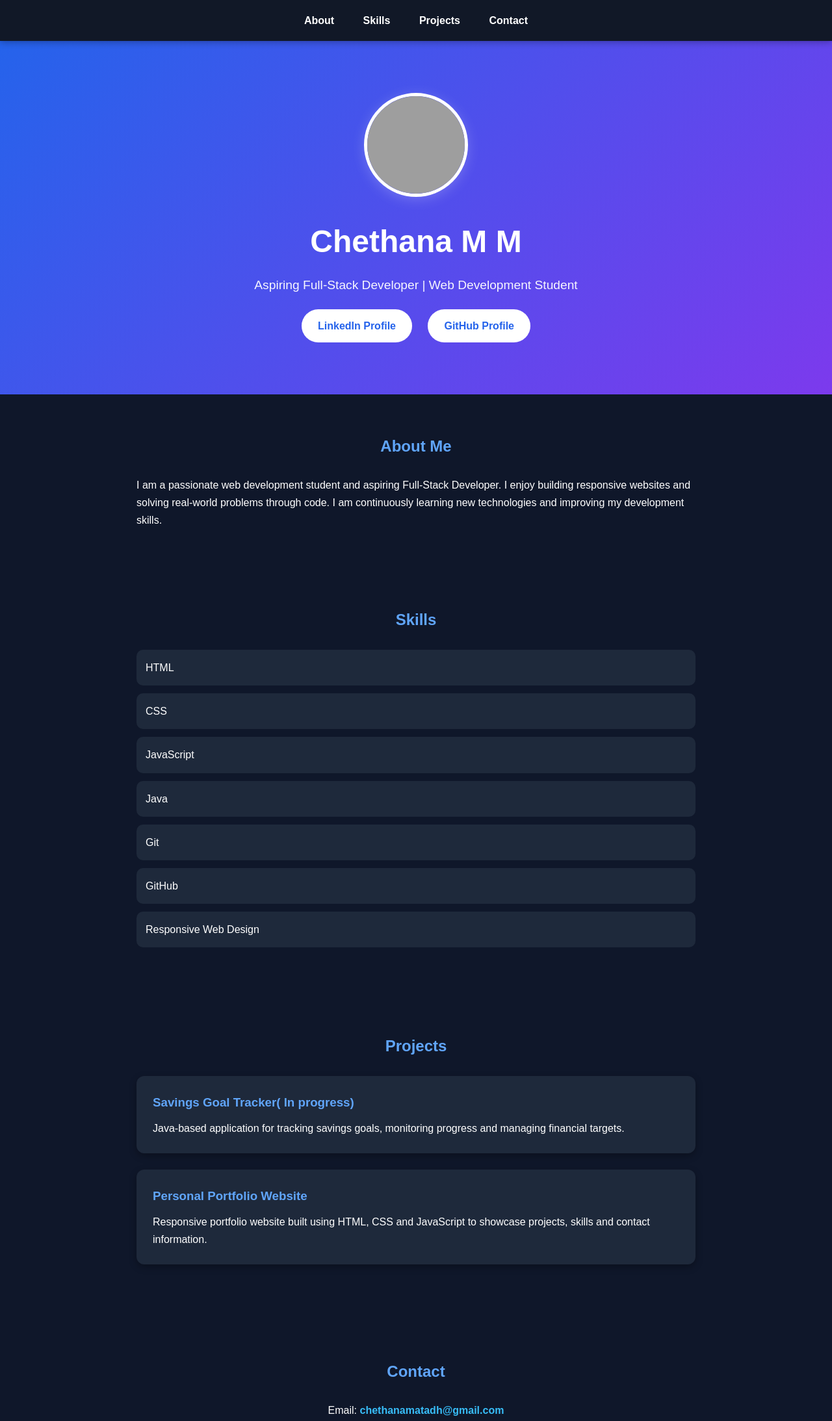
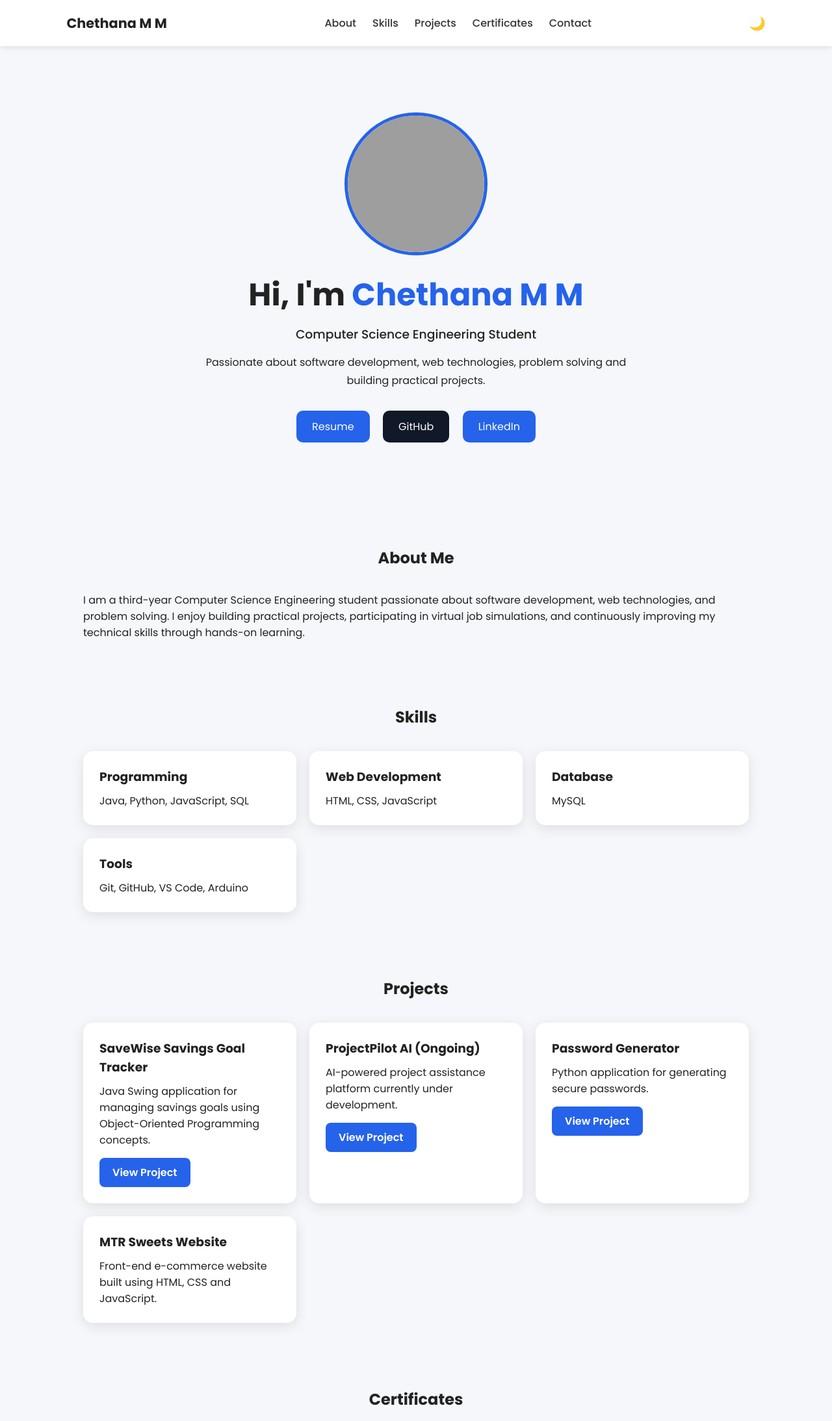
Before and after one commit to chethuchethana2006-ops/portfolio, a plain HTML site: page index.html in a window 1280 px wide. Shown: the top 2187 px of the page at 65% size. Drawn offline with Linux system fonts and the light colour scheme; grey boxes are pictures that could not be loaded.

Commit message:
Update portfolio with professional design and resume

```diff
--- a/index.html
+++ b/index.html
@@ -1,118 +1,228 @@
 <!DOCTYPE html>
 <html lang="en">
-
 <head>
 <meta charset="UTF-8">
 <meta name="viewport" content="width=device-width, initial-scale=1.0">
+
 <title>Chethana M M | Portfolio</title>
 
 <link rel="stylesheet" href="style.css">
+
+<link href="https://fonts.googleapis.com/css2?family=Poppins:wght@300;400;500;600;700&display=swap" rel="stylesheet">
 </head>
 
 <body>
 
 <nav>
-        <a href="#about">About</a>
-        <a href="#skills">Skills</a>
-        <a href="#projects">Projects</a>
-        <a href="#contact">Contact</a>
+    <div class="logo">Chethana M M</div>
+
+    <ul>
+        <li><a href="#about">About</a></li>
+        <li><a href="#skills">Skills</a></li>
+        <li><a href="#projects">Projects</a></li>
+        <li><a href="#certificates">Certificates</a></li>
+        <li><a href="#contact">Contact</a></li>
+    </ul>
+
+    <button id="theme-btn">🌙</button>
 </nav>
 
-    <header>
-        <img src="./images/myphoto.png" alt="Profile Image" class="profile-img">
+<section class="hero">
 
-        <h1>Chethana M M</h1>
+    <div class="hero-content">
+
+        <img src="assets/profile.jpg" alt="Profile" class="profile-pic">
+
+        <h1>Hi, I'm <span>Chethana M M</span></h1>
+
+        <h3>Computer Science Engineering Student</h3>
 
         <p>
-            Aspiring Full-Stack Developer | Web Development Student
+            Passionate about software development, web technologies,
+            problem solving and building practical projects.
         </p>
+
+        <div class="hero-buttons">
+
+            <a href="assets/resume.pdf" target="_blank" class="btn">
+               Resume
+            </a>
+            <a href="https://github.com/chethuchethana2006-ops"
+               target="_blank"
+               class="btn secondary">
+                GitHub
+            </a>
+
             <a href="https://www.linkedin.com/in/chethana-m-m-03bb10330"
                target="_blank"
                class="btn">
-           LinkedIn Profile
+                LinkedIn
             </a>
-        <a href="https://github.com/chethuchethana2006-ops"
-            target="_blank"
-            class="btn">
-            GitHub Profile
-        </a>
-    </header>
+
+        </div>
+
+    </div>
+
+</section>
 
 <section id="about">
+
     <h2>About Me</h2>
 
     <p>
-            I am a passionate web development student and aspiring Full-Stack Developer.
-            I enjoy building responsive websites and solving real-world problems through code.
-            I am continuously learning new technologies and improving my development skills.
+        I am a third-year Computer Science Engineering student
+        passionate about software development, web technologies,
+        and problem solving.
+
+        I enjoy building practical projects, participating in
+        virtual job simulations, and continuously improving my
+        technical skills through hands-on learning.
     </p>
+
 </section>
 
 <section id="skills">
+
     <h2>Skills</h2>
 
-        <ul>
-            <li>HTML</li>
-            <li>CSS</li>
-            <li>JavaScript</li>
-            <li>Java</li>
-            <li>Git</li>
-            <li>GitHub</li>
-            <li>Responsive Web Design</li>
-        </ul>
+    <div class="cards">
+
+        <div class="card">
+            <h3>Programming</h3>
+            <p>Java, Python, JavaScript, SQL</p>
+        </div>
+
+        <div class="card">
+            <h3>Web Development</h3>
+            <p>HTML, CSS, JavaScript</p>
+        </div>
+
+        <div class="card">
+            <h3>Database</h3>
+            <p>MySQL</p>
+        </div>
+
+        <div class="card">
+            <h3>Tools</h3>
+            <p>Git, GitHub, VS Code, Arduino</p>
+        </div>
+
+    </div>
+
 </section>
 
 <section id="projects">
+
     <h2>Projects</h2>
 
-        <div class="project-card">
-            <h3>Savings Goal Tracker( In progress)</h3>
+    <div class="cards">
 
+        <div class="card">
+            <h3>SaveWise Savings Goal Tracker</h3>
             <p>
-                Java-based application for tracking savings goals,
-                monitoring progress and managing financial targets.
+                Java Swing application for managing savings goals
+                using Object-Oriented Programming concepts.
+            </p>
+
+            <a href="https://github.com/chethuchethana2006-ops/SaveWise-Savings-Goal-Tracker"
+               target="_blank"
+               class="project-btn">
+               View Project
+            </a>
+        </div>
+
+        <div class="card">
+            <h3>ProjectPilot AI (Ongoing)</h3>
+            <p>
+                AI-powered project assistance platform currently
+                under development.
+            </p>
+
+            <a href="https://github.com/chethuchethana2006-ops/projectpilot-ai"
+               target="_blank"
+               class="project-btn">
+               View Project
+            </a>
+        </div>
+
+        <div class="card">
+            <h3>Password Generator</h3>
+            <p>
+                Python application for generating secure passwords.
+            </p>
+
+            <a href="https://github.com/chethuchethana2006-ops/password-generator-python"
+               target="_blank"
+               class="project-btn">
+               View Project
+            </a>
+        </div>
+
+        <div class="card">
+            <h3>MTR Sweets Website</h3>
+            <p>
+                Front-end e-commerce website built using HTML,
+                CSS and JavaScript.
             </p>
         </div>
 
-        <div class="project-card">
-            <h3>Personal Portfolio Website</h3>
+    </div>
 
-            <p>
-                Responsive portfolio website built using HTML, CSS and JavaScript
-                to showcase projects, skills and contact information.
-            </p>
+</section>
+
+<section id="certificates">
+
+<h2>Certificates</h2>
+
+<div class="cards">
+
+<div class="card">Deloitte Technology Job Simulation</div>
+
+<div class="card">Deloitte Cyber Job Simulation</div>
+
+<div class="card">Deloitte Data Analytics Job Simulation</div>
+
+<div class="card">Tata GenAI Powered Data Analytics</div>
+
+<div class="card">Tata Cybersecurity Analyst</div>
+
+<div class="card">Johnson & Johnson Robotics & Controls</div>
+
 </div>
+
 </section>
 
 <section id="contact">
-        <h2>Contact</h2>
 
-        <p>
-            Email:
-            <a href="mailto:chethanamatadh@gmail.com">
-                chethanamatadh@gmail.com
+<h2>Contact Me</h2>
+
+<div class="contact-card">
+
+    <a href="mailto:chethuchethana2006@gmail.com">
+        📧 Email
     </a>
-        </p>
 
-        <p>
-            LinkedIn:
+    <a href="https://github.com/chethuchethana2006-ops"
+       target="_blank">
+        💻 GitHub
+    </a>
+
     <a href="https://www.linkedin.com/in/chethana-m-m-03bb10330"
        target="_blank">
-                View My LinkedIn
+        🔗 LinkedIn
     </a>
+
+</div>
+
+</section>
+
+<footer>
+    <p>
+        © 2026 Chethana M M | Built with HTML, CSS & JavaScript
     </p>
-
-        <p>
-            GitHub:
-            <a href="https://github.com/chethuchethana2006-ops"
-                target="_blank">
-                View My GitHub
-            </a>
-        </p>
-    </section>
+</footer>
 
 <script src="script.js"></script>
 
 </body>
-
 </html>
--- a/style.css
+++ b/style.css
@@ -1,185 +1,234 @@
-html {
-    scroll-behavior: smooth;
+*{
+    margin:0;
+    padding:0;
+    box-sizing:border-box;
+    font-family:'Poppins',sans-serif;
+    scroll-behavior:smooth;
 }
 
-* {
-    margin: 0;
-    padding: 0;
-    box-sizing: border-box;
-    font-family: Arial, sans-serif;
+body{
+    background:#f5f7fa;
+    color:#222;
+    transition:0.3s;
 }
 
-body {
-    background: #0f172a;
-    color: white;
-    line-height: 1.7;
+nav{
+    display:flex;
+    justify-content:space-between;
+    align-items:center;
+    padding:20px 8%;
+    background:white;
+    box-shadow:0 2px 10px rgba(0,0,0,0.1);
+    position:sticky;
+    top:0;
+    z-index:1000;
 }
 
-/* Navigation */
-
-nav {
-    background: #111827;
-    padding: 18px;
-    text-align: center;
-    position: sticky;
-    top: 0;
-    z-index: 1000;
-    box-shadow: 0 2px 10px rgba(0, 0, 0, 0.3);
+.logo{
+    font-size:1.3rem;
+    font-weight:700;
 }
 
-nav a {
-    color: white;
-    text-decoration: none;
-    margin: 0 20px;
-    font-weight: bold;
-    transition: 0.3s;
+nav ul{
+    display:flex;
+    list-style:none;
+    gap:25px;
 }
 
-nav a:hover {
-    color: #38bdf8;
+nav a{
+    text-decoration:none;
+    color:#333;
+    font-weight:500;
 }
 
-/* Header */
-
-header {
-    text-align: center;
-    padding: 80px 20px;
-    background: linear-gradient(135deg, #2563eb, #7c3aed);
+#theme-btn{
+    border:none;
+    background:none;
+    font-size:20px;
+    cursor:pointer;
 }
 
-.profile-img {
-    width: 160px;
-    height: 160px;
-    border-radius: 50%;
-    object-fit: cover;
-    border: 5px solid white;
-    margin-bottom: 20px;
-    box-shadow: 0 4px 20px rgba(255, 255, 255, 0.2);
+.hero{
+    min-height:90vh;
+    display:flex;
+    justify-content:center;
+    align-items:center;
+    text-align:center;
+    padding:40px 20px;
 }
 
-header h1 {
-    font-size: 3rem;
-    margin-bottom: 10px;
+.hero-content{
+    max-width:800px;
 }
 
-header p {
-    font-size: 1.2rem;
-    opacity: 0.95;
+.profile-pic{
+    width:220px;
+    height:220px;
+    border-radius:50%;
+    object-fit:cover;
+    display:block;
+    margin:0 auto 25px auto;
+    border:5px solid #2563eb;
 }
 
-/* Buttons */
-
-.btn {
-    display: inline-block;
-    margin: 20px 10px 0;
-    padding: 12px 25px;
-    background: white;
-    color: #2563eb;
-    text-decoration: none;
-    font-weight: bold;
-    border-radius: 30px;
-    transition: 0.3s;
+.hero h1{
+    font-size:3rem;
+    margin-bottom:10px;
 }
 
-.btn:hover {
-    background: #dbeafe;
-    transform: translateY(-3px);
+.hero span{
+    color:#2563eb;
 }
 
-/* Sections */
-
-section {
-    max-width: 900px;
-    margin: auto;
-    padding: 60px 20px;
+.hero h3{
+    margin-bottom:15px;
+    font-weight:500;
 }
 
-h2 {
-    color: #60a5fa;
-    margin-bottom: 25px;
-    text-align: center;
+.hero p{
+    max-width:650px;
+    margin:auto;
+    line-height:1.7;
 }
 
-/* Skills */
-
-ul {
-    list-style: none;
+.hero-buttons{
+    margin-top:25px;
 }
 
-li {
-    background: #1e293b;
-    margin: 12px 0;
-    padding: 14px;
-    border-radius: 10px;
-    transition: 0.3s;
+.btn{
+    display:inline-block;
+    padding:12px 24px;
+    margin:8px;
+    text-decoration:none;
+    background:#2563eb;
+    color:white;
+    border-radius:10px;
+    transition:0.3s;
 }
 
-li:hover {
-    transform: translateX(5px);
+.btn:hover{
+    transform:translateY(-2px);
 }
 
-/* Projects */
-
-.project-card {
-    background: #1e293b;
-    padding: 25px;
-    border-radius: 12px;
-    margin-bottom: 25px;
-    box-shadow: 0 4px 12px rgba(0, 0, 0, 0.3);
-    transition: 0.3s;
+.secondary{
+    background:#111827;
 }
 
-.project-card:hover {
-    transform: translateY(-5px);
+section{
+    padding:50px 10%;
 }
 
-.project-card h3 {
-    color: #60a5fa;
-    margin-bottom: 10px;
+h2{
+    text-align:center;
+    margin-bottom:35px;
 }
 
-.project-card p {
-    background: none;
-    padding: 0;
+.cards{
+    display:grid;
+    grid-template-columns:repeat(auto-fit,minmax(250px,1fr));
+    gap:20px;
 }
 
-/* Contact */
-
-#contact {
-    text-align: center;
+.card{
+    background:white;
+    padding:25px;
+    border-radius:15px;
+    box-shadow:0 5px 20px rgba(0,0,0,0.1);
+    transition:0.3s;
 }
 
-#contact p {
-    margin: 15px 0;
+.card:hover{
+    transform:translateY(-5px);
 }
 
-#contact a {
-    color: #38bdf8;
-    text-decoration: none;
-    font-weight: bold;
-    transition: 0.3s;
+.card h3{
+    margin-bottom:10px;
 }
 
-#contact a:hover {
-    color: white;
+.project-btn{
+    display:inline-block;
+    margin-top:15px;
+    padding:10px 20px;
+    background:#2563eb;
+    color:white;
+    text-decoration:none;
+    border-radius:8px;
+    font-weight:600;
+}
+
+.contact-card{
+    display:flex;
+    justify-content:center;
+    gap:20px;
+    flex-wrap:wrap;
+    margin-top:20px;
+}
+
+.contact-card a{
+    text-decoration:none;
+    background:#2563eb;
+    color:white;
+    padding:12px 25px;
+    border-radius:10px;
+    font-weight:600;
+}
+
+footer{
+    text-align:center;
+    padding:20px;
+    background:white;
+    margin-top:20px;
+}
+
+/* Dark Mode */
+
+.dark{
+    background:#111827;
+    color:white;
+}
+
+.dark nav,
+.dark .card,
+.dark footer{
+    background:#1f2937;
+    color:white;
+}
+
+.dark nav a{
+    color:white;
+}
+
+.dark .contact-card a,
+.dark .btn,
+.dark .project-btn{
+    background:#3b82f6;
 }
 
 /* Mobile */
 
-@media (max-width: 768px) {
+@media(max-width:768px){
 
-    nav a {
-        display: inline-block;
-        margin: 8px;
+    nav{
+        flex-direction:column;
+        gap:15px;
     }
 
-    header h1 {
-        font-size: 2.2rem;
+    nav ul{
+        flex-wrap:wrap;
+        justify-content:center;
     }
 
-    .btn {
-        display: block;
-        width: 220px;
-        margin: 15px auto;
+    .hero h1{
+        font-size:2rem;
+    }
+
+    .profile-pic{
+        width:170px;
+        height:170px;
+    }
+
+    .contact-card{
+        flex-direction:column;
+        align-items:center;
     }
 }
```
Also changed, not shown: script.js (+11 -0 lines), 3 other files. Lines whose indentation alone changed are shown as unchanged.
